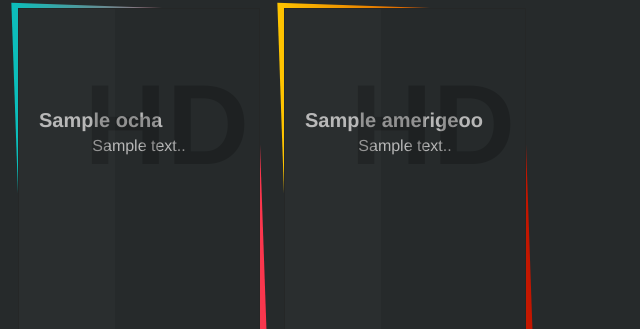
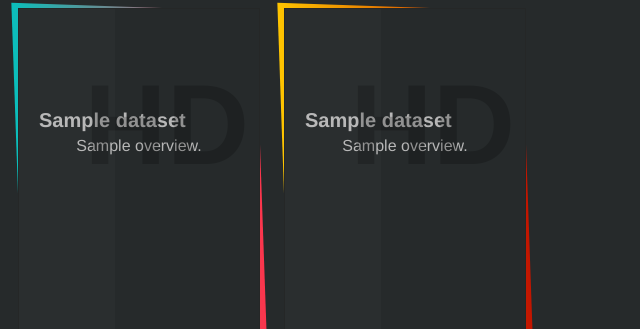
Before and after one commit to cyll99/HD-Haiti-Data-, a Flask app: template templates/index.html in a window 1280 px wide. Shown: the part 229-558 px from the top of the page, without its empty margins (0-640 px from the left). Run offline with Flask 2, Linux system fonts and the light colour scheme; the template is opened without the code that fills it: most values are stand-ins (such as "Sample title", 1, 10 or a date in 2020); some libraries are stand-ins or nearby versions.

Commit message:
update dataset page

```diff
--- a/main.py
+++ b/main.py
@@ -21,6 +21,8 @@ def result():
     """
 
 
+    ocha = Ocha(ocha_link)
+    amerigeoos = Amerigeoos(amerigeoos_link)
 
     if request.method == "POST":
         # getting input_key in HTML form
@@ -29,8 +31,8 @@ def result():
         ocha = Ocha(ocha_link + f"+{input_key}")
         amerigeoos = Amerigeoos(amerigeoos_link + f"+{input_key}")
 
-        return render_template("index.html", ocha = ocha.datasets, amerigeoos = amerigeoos.datasets)
-    return render_template("index.html", ocha = ocha.datasets, amerigeoos = amerigeoos.datasets)
+        return render_template("index.html", ochas = ocha.datasets, ameri = amerigeoos.datasets)
+    return render_template("index.html", ochas = ocha.datasets, ameri = amerigeoos.datasets)
 
 
 @app.route('/news',  methods =["GET", "POST"])
--- a/templates/index.html
+++ b/templates/index.html
@@ -22,24 +22,24 @@
 	   <div id="loading" style="display:none;">Loading...</div>
 <!-- partial:index.partial.html -->
 <ul class="tilesWrap">
-	{% for title, description, link in ocha %}
+	{% for dataset in ochas %}
 		<li>
 			<h2>HD</h2>
-			<h3>{{ title }}</h3>
+			<h3>{{ dataset.title }}</h3>
 			<p>
-				{{ description }}.
+				{{ dataset.overview }}.
 			</p>
-			<a href= {{ link }}  target="_blank"><button>See More</button></a>
+			<a href= {{ dataset.link }}  target="_blank"><button>See More</button></a>
 		</li>
 	{% endfor %}
-	{% for title, description, link in amerigeoos %}
+	{% for dataset in amerigo %}
 		<li>
 			<h2>HD</h2>
-			<h3>{{ title }}</h3>
+			<h3>{{ dataset.title }}</h3>
 			<p>
-				{{ description }}.
+				{{ dataset.overview  }}.
 			</p>
-			<a href= {{ link }}  target="_blank"><button>See More</button></a>
+			<a href= {{ dataset.link }}  target="_blank"><button>See More</button></a>
 		</li>
 	{% endfor %}
 </ul>
```
